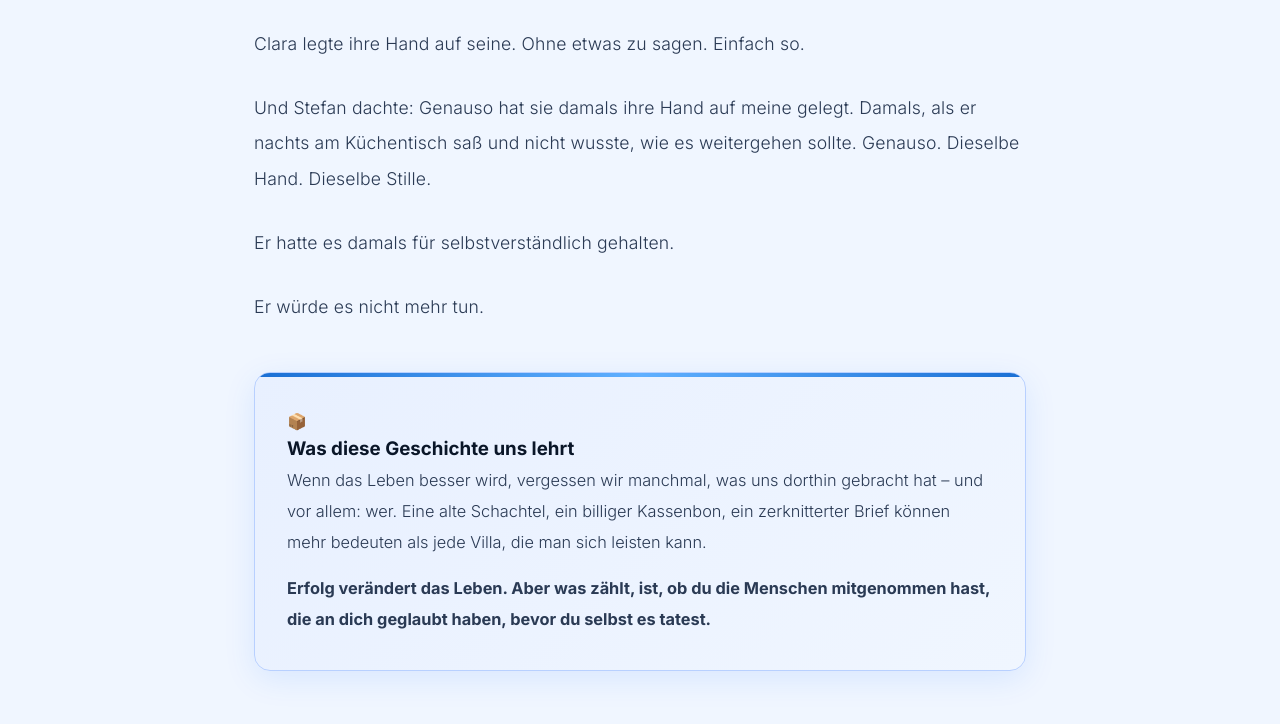
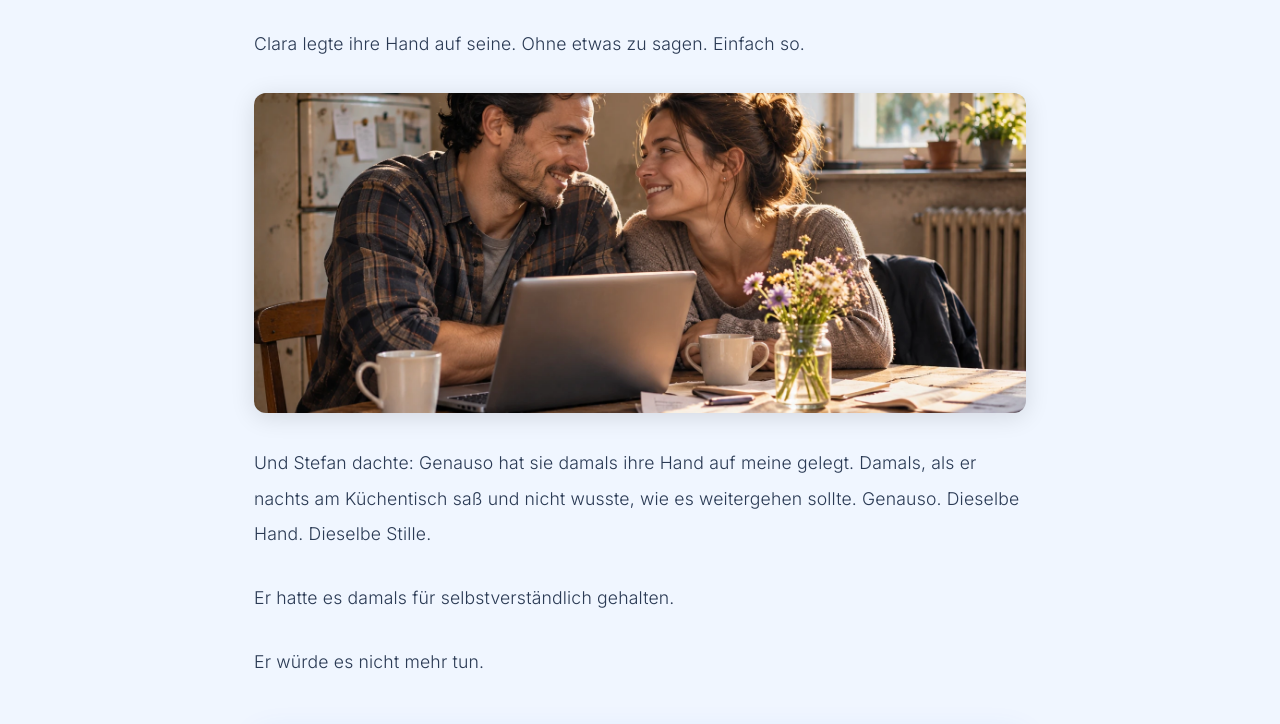
Before and after one commit to moizz9667-ctrl/herzwelt, an Eleventy site: page src/geschichten/die-alte-schachtel.njk in a window 1280 px wide. Shown: the part 7631-8355 px from the top of the page. Built offline with nearby package versions, Linux system fonts and the light colour scheme; Eleventy itself is replaced by a stand-in of ours; files that its build step writes are made by us from their sources; a web font is replaced by a local one.

Commit message:
Story 16: add second inline image (Stefan und Clara in alter Küche, glücklich)
Co-Authored-By: Claude Sonnet 4.6 <noreply@anthropic.com>
Claude-Session: https://claude.ai/code/session_01MMg2A7HECZK3gBEU9VHb7x

```diff
--- a/src/geschichten/die-alte-schachtel.njk
+++ b/src/geschichten/die-alte-schachtel.njk
@@ -188,6 +188,10 @@ permalink: /geschichten/die-alte-schachtel/
 
 <p>Clara legte ihre Hand auf seine. Ohne etwas zu sagen. Einfach so.</p>
 
+<div class="story-img">
+  <img src="/assets/images/schachtel-inline2.webp" alt="Stefan und Clara – früher, in der kleinen Küche, als noch alles möglich schien" loading="lazy">
+</div>
+
 <p>Und Stefan dachte: Genauso hat sie damals ihre Hand auf meine gelegt. Damals, als er nachts am Küchentisch saß und nicht wusste, wie es weitergehen sollte. Genauso. Dieselbe Hand. Dieselbe Stille.</p>
 
 <p>Er hatte es damals für selbstverständlich gehalten.</p>
```
Also changed, not shown: src/assets/images/schachtel-inline2.webp (added).
